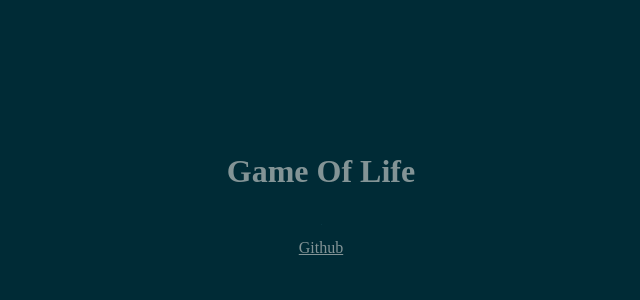
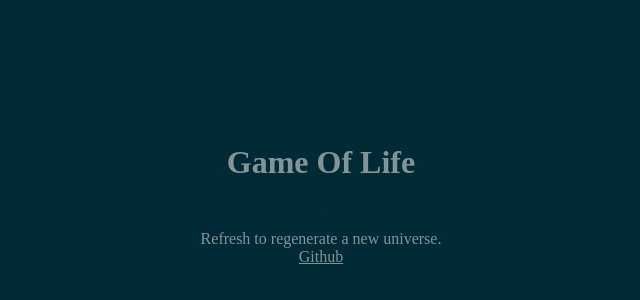
Before and after one commit to zynaxsoft/rust-wasm-game-of-life, a website built with webpack: page www/index.html in a window 1280 px wide. Shown: the part 214-514 px from the top of the page, without its empty margins (327-967 px from the left). Built offline with nearby package versions, Linux system fonts and the light colour scheme; what wasm-game-of-life would draw is missing.

Commit message:
add text

```diff
--- a/www/index.html
+++ b/www/index.html
@@ -15,6 +15,7 @@ body {
     align-items: center;
     justify-content: center;
     background-color: #002b36;
+    color: #839496;
 }
 #canvas-container {
     padding-bottom: 10px;
@@ -31,6 +32,7 @@ a:link, a:visited {
     <div id=canvas-container>
     <canvas id="game-of-life-canvas"></canvas>
     </div>
+    Refresh to regenerate a new universe.
     <a href="https://github.com/zynaxsoft/rust-wasm-game-of-life" target="_blank">Github</a>
     <script src="./bootstrap.js"></script>
   </body>
```
